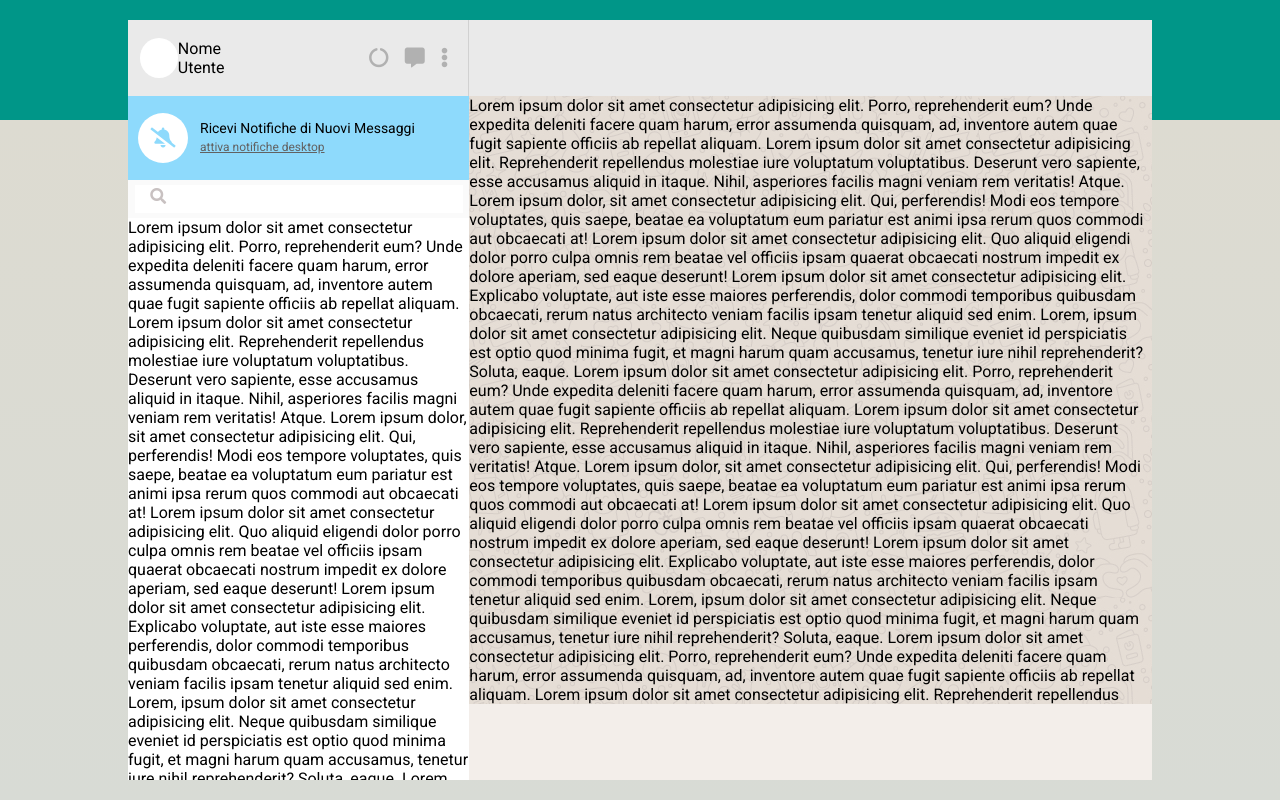
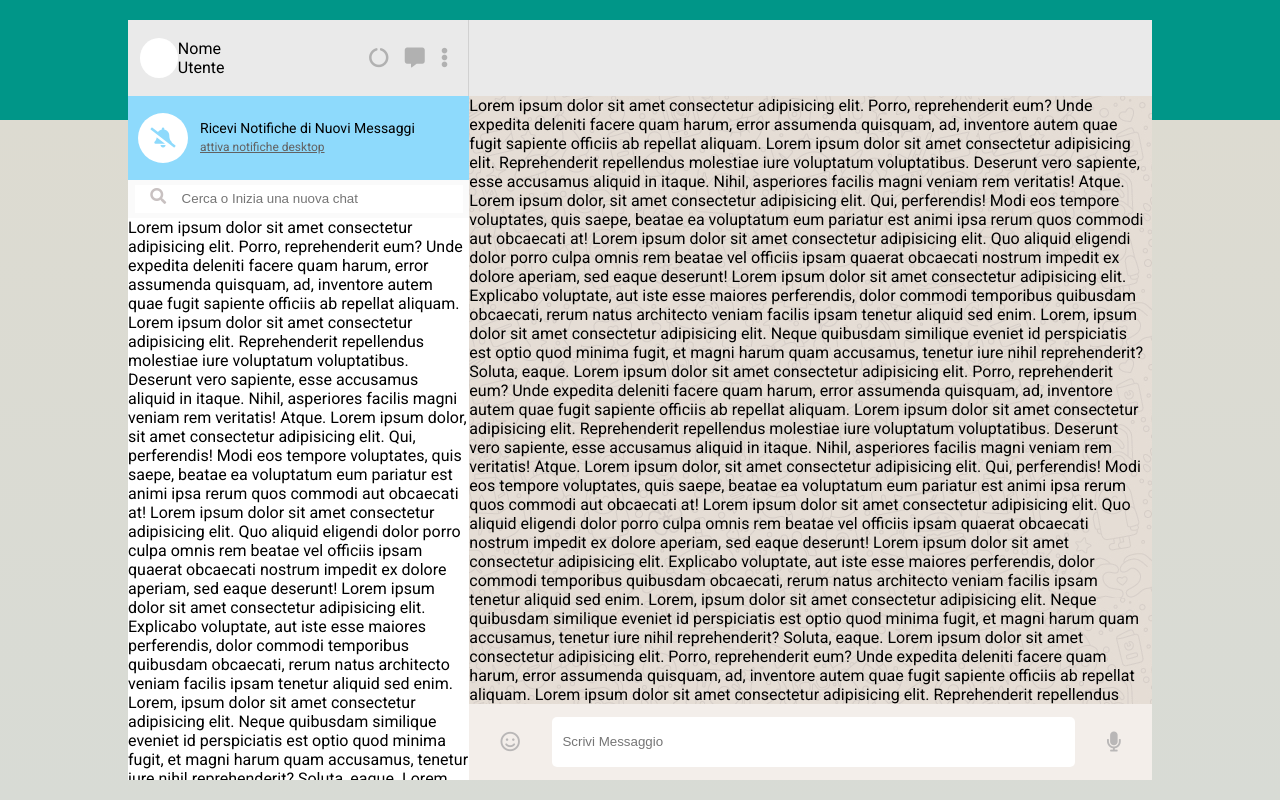
Before and after one commit to dalessio-federico/js-html-css-boolzap, a plain HTML site: page index.html in a window 1280 px wide. Drawn offline with nearby package versions, Linux system fonts and the light colour scheme.

Commit message:
impostazioni send_text

```diff
--- a/css/style.css
+++ b/css/style.css
@@ -190,9 +190,37 @@ body {
 
 /* impostazioni message_form */
 .message_form {
+    display: flex;
+    justify-content: space-around;
+    align-items: center;
+    padding: 0 15px;
     width: 100%;
     height: 10%;
     background-color: #f3eeea;
 }
+
+.emoji a,
+.vocal a {
+    font-size: 20px;
+    color: #b9b7b7;
+    text-decoration: none;
+}
+
+.send_text {
+    width: 80%;
+    height: 65%;
+
+}
+.send_text input {
+    width: 100%;
+    height: 100%;
+    padding-left: 10px;
+    border: none;
+    border-radius: 5px;
+}
+.send_text input:focus {
+    outline: none;
+}
+
 /* fine impostazioni message_form */
 /* fine impostazioni rigth_container */
--- a/index.html
+++ b/index.html
@@ -38,7 +38,7 @@
             </div>
             <div class="src_bar">
                 <label for="text"><i class="fas fa-search"></i></label>
-                <input type="text">
+                <input type="text" placeholder="Cerca o Inizia una nuova chat">
             </div>
             <div class="contacts_list">
                 <p>Lorem ipsum dolor sit amet consectetur adipisicing elit. Porro, reprehenderit eum? Unde expedita deleniti facere quam harum, error assumenda quisquam, ad, inventore autem quae fugit sapiente officiis ab repellat aliquam.
@@ -112,7 +112,15 @@
                 </p>
             </div>
             <div class="message_form">
-
+                <div class="emoji">
+                    <a href="#"><i class="far fa-smile"></i></a>
+                </div>
+                <div class="send_text">
+                    <input type="text" placeholder="Scrivi Messaggio">
+                </div>
+                <div class="vocal">
+                    <a href="#"><i class="fas fa-microphone"></i></a>
+                </div>
             </div>
         </div>
     </div>
```
